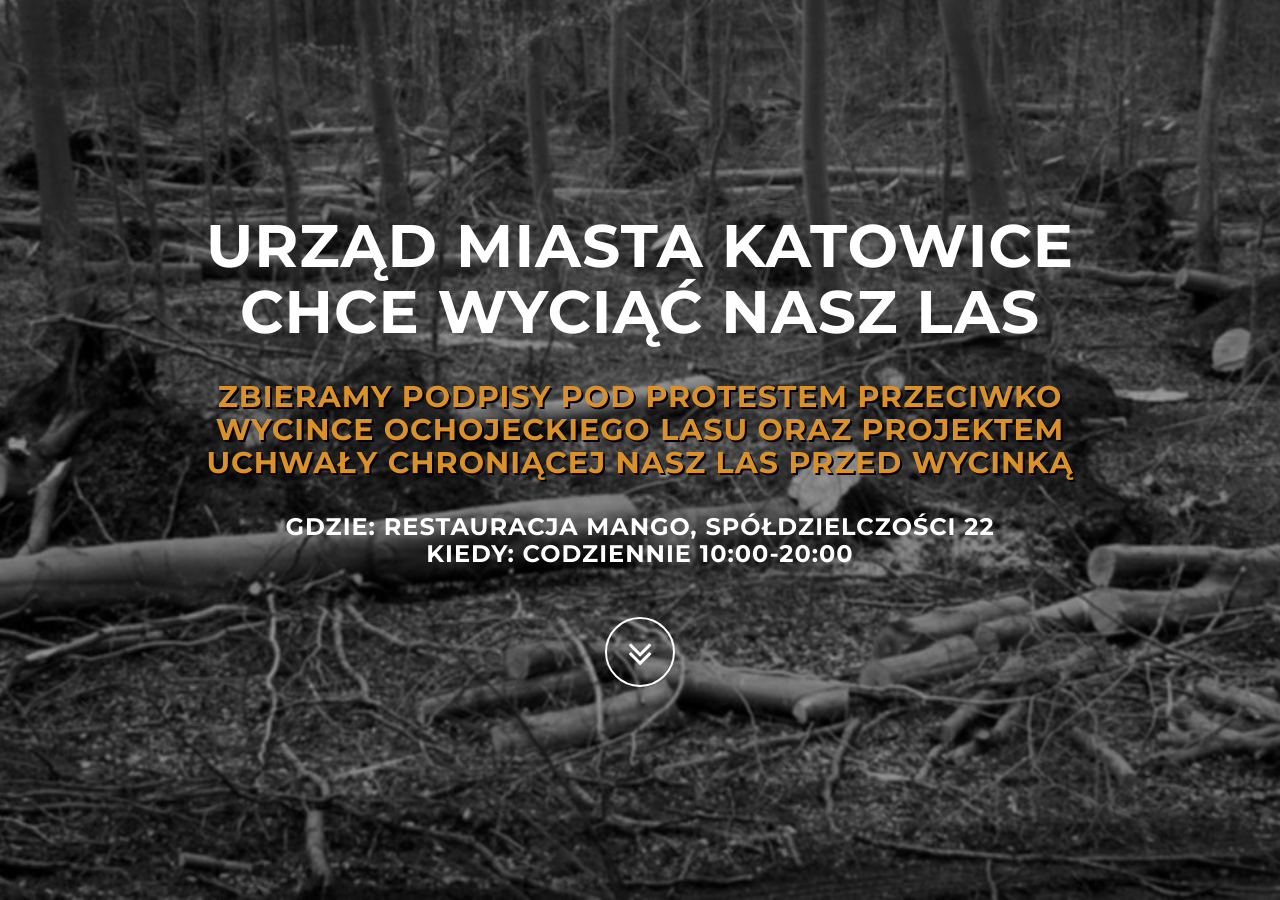
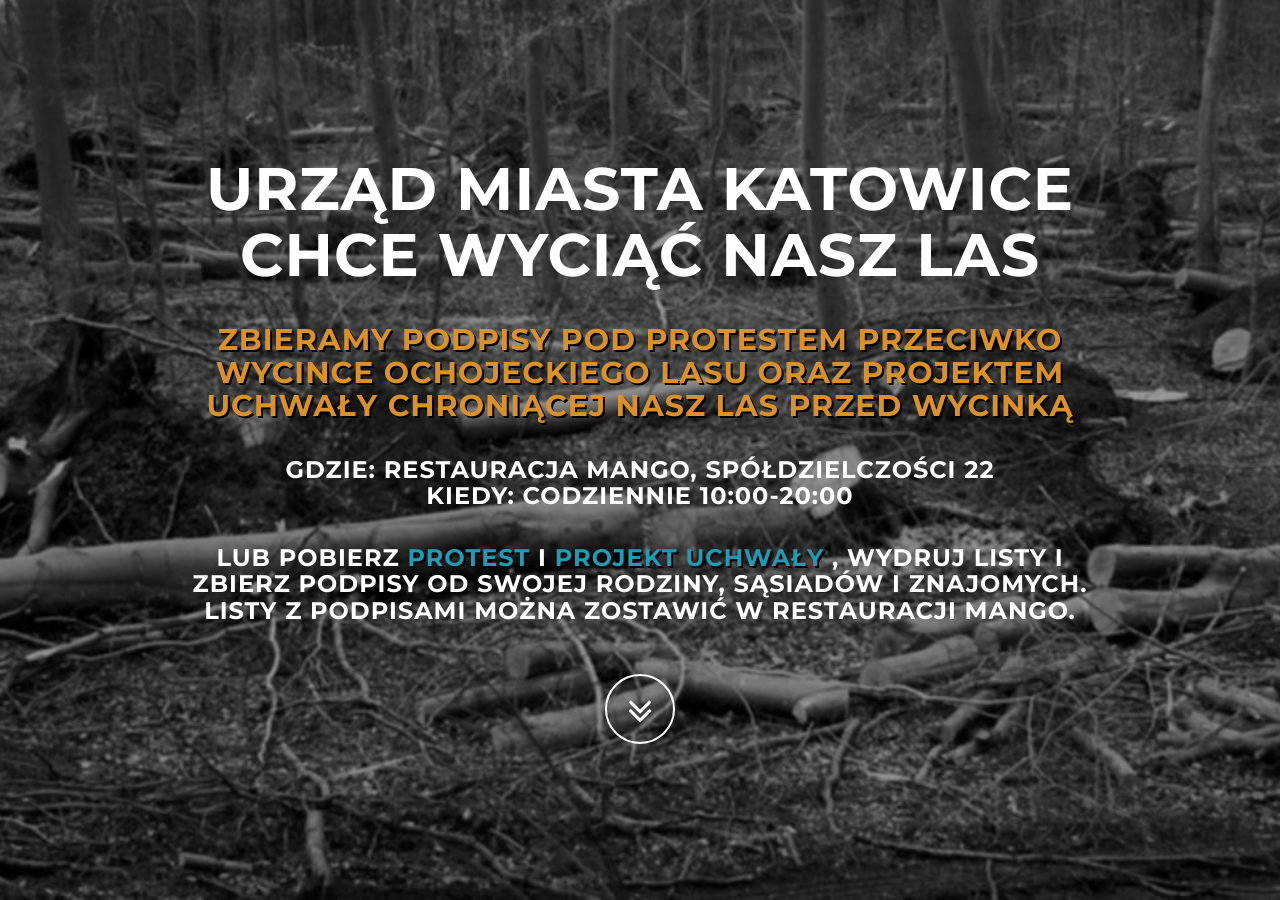
Before and after one commit to naszlas-katowice/naszlas.katowice.pl, a Jekyll site: the page built from index.html, in a window 1280 px wide and 900 px high. Built offline with Jekyll 4.4.1, drawn with Linux system fonts in a browser that asks for light colours.

Commit message:
Update index.html

```diff
--- a/index.html
+++ b/index.html
@@ -13,6 +13,10 @@ layout: default
           <h2 style="text-shadow:2px 2px black" class="orange">Zbieramy podpisy pod protestem przeciwko wycince ochojeckiego lasu oraz projektem uchwały chroniącej nasz las przed wycinką</h2>
           <h3>Gdzie: Restauracja Mango, Spółdzielczości 22<br>
           Kiedy: codziennie 10:00-20:00</h3>
+          <h3>Lub pobierz
+            <a style="text-shadow:2px 2px black" href="http://www.naszlas.katowice.pl/files/protest-przeciwko-wycince-ochojeckiego-lasu.pdf">protest</a> i
+            <a style="text-shadow:2px 2px black" href="">projekt uchwały</a>
+            , wydruj listy i zbierz podpisy od swojej rodziny, sąsiadów i znajomych.<br> Listy z podpisami można zostawić w restauracji Mango.</h3>
           <a href="#about" class="btn btn-circle page-scroll">
               <i class="fa fa-angle-double-down animated"></i>
           </a>
```
